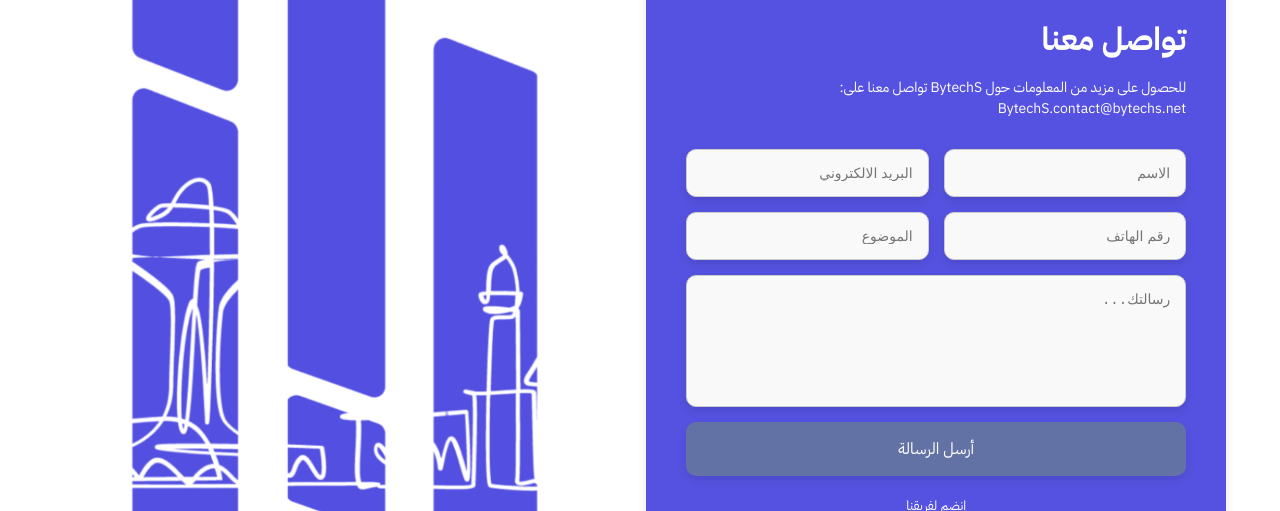
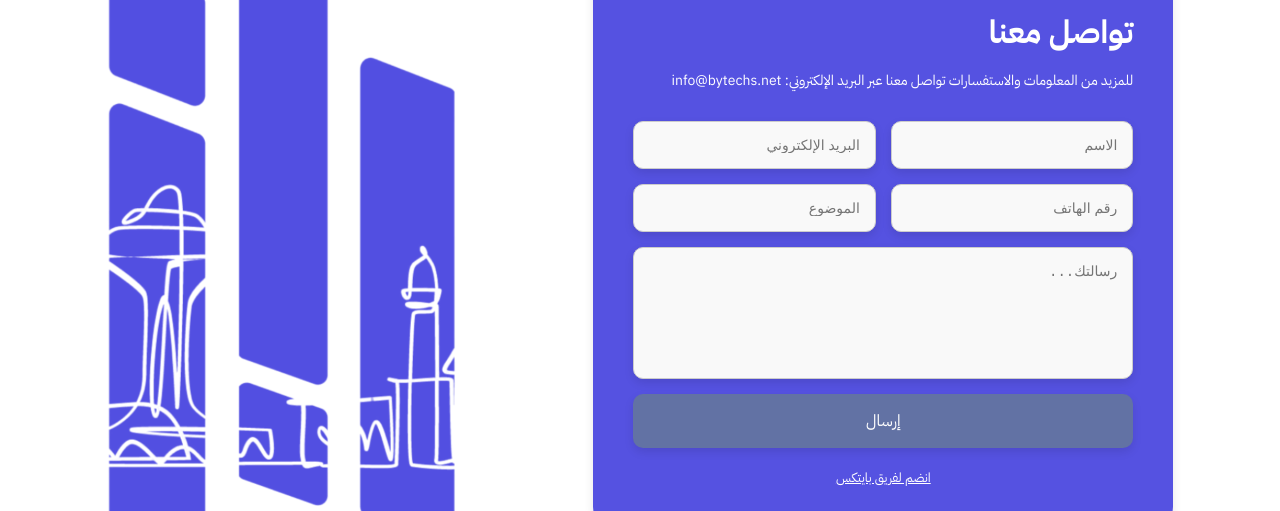
Before and after one commit to ByTechS-Platform/ByTechS-Website, a React (Create React App) app: page / in a window 1280 px wide. Shown: the part 3189-3700 px from the top of the page. Built offline with nearby package versions, Linux system fonts and the light colour scheme; no server answers.

Commit message:
ContactUs updated based on the provided comments

```diff
--- a/src/Components/ContactUs.js
+++ b/src/Components/ContactUs.js
@@ -65,8 +65,8 @@ const ContactUs = () => {
           <h2>{language === "ar" ? "تواصل معنا" : "Contact Us"}</h2>
           <p>
             {language === "ar"
-              ? "للحصول على مزيد من المعلومات حول BytechS تواصل معنا على: BytechS.contact@bytechs.net"
-              : "Reach out to get more information about BytechS at: BytechS.contact@bytechs.net"}
+              ? "للمزيد من المعلومات والاستفسارات تواصل معنا عبر البريد الإلكتروني: info@bytechs.net"
+              : "For more information and inquiries reach out at: info@bytechs.net"}
           </p>
           <form id="contact-form" ref={formRef} onSubmit={handleSubmit}>
             <div className="form-group">
@@ -80,7 +80,7 @@ const ContactUs = () => {
                 type="email"
                 name="email1"
                 placeholder={
-                  language === "ar" ? "البريد الالكتروني" : "Your Email"
+                  language === "ar" ? "البريد الإلكتروني" : "Your Email"
                 }
                 required
               />
@@ -109,12 +109,12 @@ const ContactUs = () => {
               ></textarea>
             </div>
             <button type="submit">
-              {language === "ar" ? "أرسل الرسالة" : "SUBMIT MESSAGE"}
+              {language === "ar" ? "إرسال" : "Submit"}
             </button>
           </form>
 
           <Link to="/join-us" className="join-us">
-            {language === "ar" ? "إنضم لفريقنا" : "Join Our Team"}
+            {language === "ar" ? "انضم لفريق بايتكس" : "Join ByTechS Team"}
           </Link>
         </div>
       </div>
--- a/src/Styles/ContactUs.scss
+++ b/src/Styles/ContactUs.scss
@@ -10,7 +10,7 @@
     justify-content: space-around;
     align-items: center;
     padding: 3%;
-    min-height: 90vh;
+    min-height: 80vh;
     position: relative;
 
     .content {
@@ -77,14 +77,14 @@
     }
 
     .illustration {
-      flex: 0.5;
+      flex: 0.25;
       position: relative;
       width: 90%;
       max-width: 90%;
       display: flex;
       justify-content: center;
       align-items: center;
-      margin-bottom: auto;
+      // margin-bottom: auto;
     }}
 
     @media (max-width: 1500px), (min-width: 1500px) {
@@ -106,14 +106,15 @@
 
       .shapes {
         display: flex;
-        gap: 40px;
+        gap: 25px;
         position: relative;
         // margin-left: 250px;
         z-index: 1;
+        margin-top: 10%;
       }
 
       .shapes img {
-        width: 110px;
+        width: 100px;
       }
 
       .shape {
@@ -170,7 +171,7 @@
 
         .shapes {
           margin: 0;
-          margin-top: 70%;
+          margin-top: 15%;
           margin-right: 25%;
           img {
             width: 90px;
```
